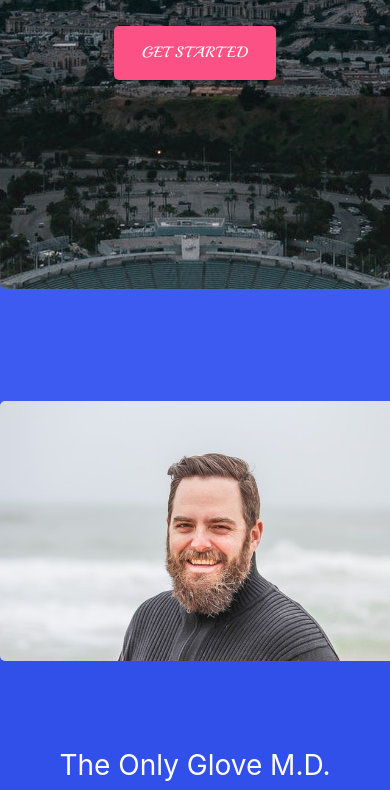
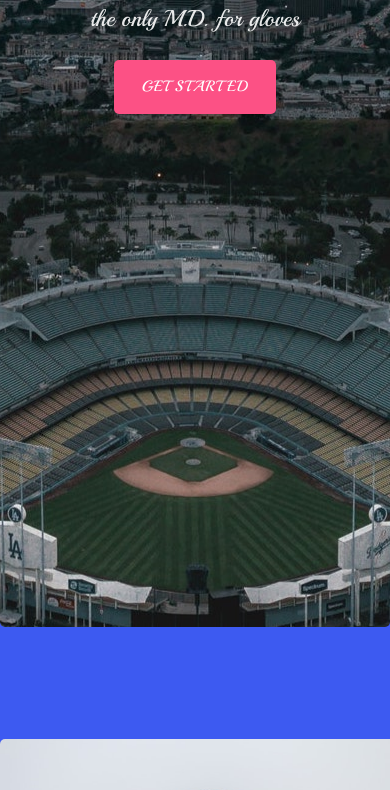
Before and after one commit to NicholasSuraci/doctorglove, a website: page index.html in a window 390 px wide. Shown: the part 217-1007 px from the top of the page. Drawn offline with nearby package versions, Linux system fonts and the light colour scheme.

Commit message:
fourth commit

```diff
--- a/sass/components/_base.scss
+++ b/sass/components/_base.scss
@@ -12,10 +12,14 @@ body{
 
 .parallax-container {
   font-family: 'Playball', cursive;
-  min-height: 60vh;
+  min-height: 70vh;
   line-height: 0;
   height: auto;
   color: rgba(255,255,255,.9);
+  @media screen and (max-width: 1024px) {
+    min-height: 100vh;
+
+}
 }
   .parallax-container .section {
     width: 100%;
--- a/sass/components/_landing.scss
+++ b/sass/components/_landing.scss
@@ -10,6 +10,7 @@
 
     @media screen and (max-width: 1024px) {
         margin: 0;
+
     }
 
     &__container{
```
Also changed, not shown: css/style.css.
